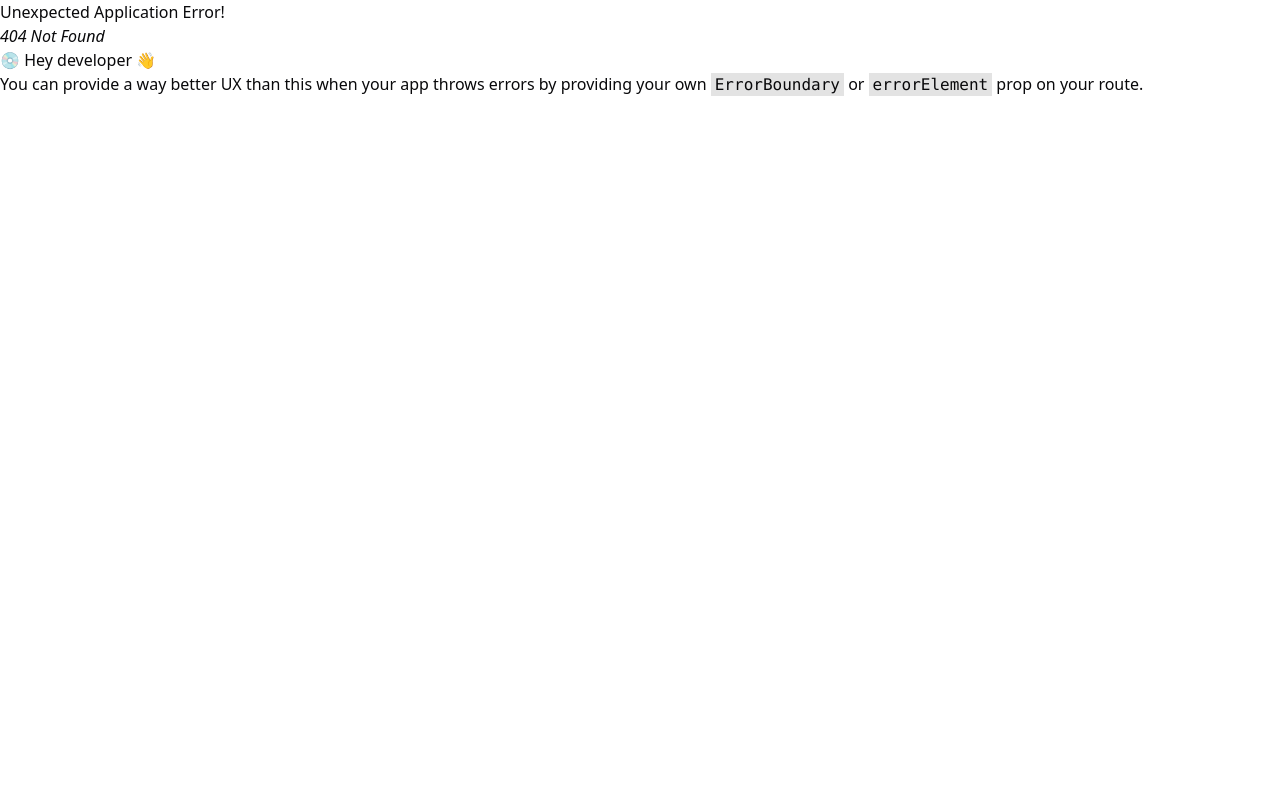
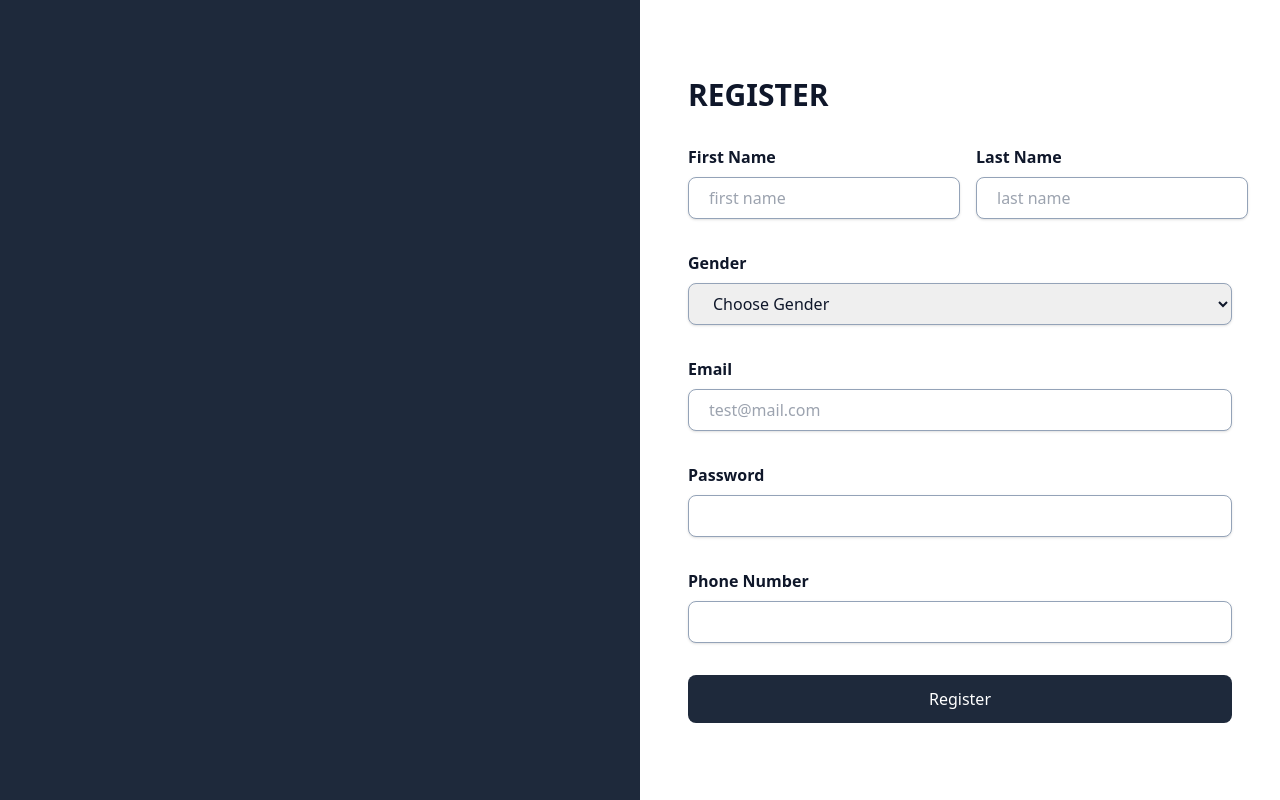
Before and after one commit to Grup-2-Project/FE-Sosmed, a React (Vite) app: page /register in a window 1280 px wide. Before the commit this address had no page. Built offline with nearby package versions, Linux system fonts and the light colour scheme.

Commit message:
feat : login,register

```diff
--- /dev/null
+++ b/src/pages/auth/Login.tsx
@@ -0,0 +1,40 @@
+const Login = () => {
+  return (
+    <div className="min-h-screen flex ">
+      <div className="w-1/2 bg-slate-800"></div>
+      <div className="w-1/2 bg-white flex flex-col items-center justify-center text-slate-900">
+        <div className="max-w-xl p-4 w-full space-y-8">
+          <h1 className="uppercase font-semibold text-3xl text-slate-900">Login</h1>
+
+          <div className="flex flex-col gap-y-2 w-full">
+            <label htmlFor="email" className="font-semibold">
+              Email
+            </label>
+            <input
+              type="email"
+              id="email"
+              className="border px-5 py-2 rounded-lg shadow outline-none border-slate-400"
+              placeholder="test@mail.com"
+            />
+          </div>
+          <div className="flex flex-col gap-y-2 w-full">
+            <label htmlFor="password" className="font-semibold">
+              Password
+            </label>
+            <input
+              type="password"
+              id="password"
+              className="border px-5 py-2 rounded-lg shadow outline-none border-slate-400"
+            />
+          </div>
+
+          <button className="font-medium px-5 py-3 bg-slate-800 text-white w-full rounded-lg">
+            Login
+          </button>
+        </div>
+      </div>
+    </div>
+  );
+};
+
+export default Login;
--- /dev/null
+++ b/src/pages/auth/Register.tsx
@@ -0,0 +1,92 @@
+const Register = () => {
+  return (
+    <div className="min-h-screen flex ">
+      <div className="w-1/2 bg-slate-800"></div>
+      <div className="w-1/2 bg-white flex flex-col items-center justify-center text-slate-900">
+        <div className="max-w-xl p-4 w-full space-y-8">
+          <h1 className="uppercase font-semibold text-3xl text-slate-900">register</h1>
+
+          <div className="flex items-center gap-x-4">
+            <div className="flex flex-col gap-y-2 w-1/2">
+              <label htmlFor="first-name" className="font-semibold">
+                First Name
+              </label>
+              <input
+                type="text"
+                className="border px-5 py-2 rounded-lg shadow outline-none border-slate-400"
+                placeholder="first name"
+                id="first-name"
+              />
+            </div>
+            <div className="flex flex-col gap-y-2 w-1/2">
+              <label htmlFor="last-name" className="font-semibold">
+                Last Name
+              </label>
+              <input
+                type="text"
+                className="border px-5 py-2 rounded-lg shadow outline-none border-slate-400"
+                placeholder="last name"
+                id="last-name"
+              />
+            </div>
+          </div>
+
+          <div className="flex flex-col gap-y-2 w-full">
+            <label htmlFor="gender" className="font-semibold">
+              Gender
+            </label>
+            <select
+              id="gender"
+              className="border px-5 py-2 rounded-lg shadow outline-none border-slate-400">
+              <option value="choose" disabled selected hidden>
+                Choose Gender
+              </option>
+              <option value="male">Male</option>
+              <option value="female">Female</option>
+            </select>
+          </div>
+
+          <div className="flex flex-col gap-y-2 w-full">
+            <label htmlFor="email" className="font-semibold">
+              Email
+            </label>
+            <input
+              type="email"
+              id="email"
+              className="border px-5 py-2 rounded-lg shadow outline-none border-slate-400"
+              placeholder="test@mail.com"
+            />
+          </div>
+
+          <div className="flex flex-col gap-y-2 w-full">
+            <label htmlFor="password" className="font-semibold">
+              Password
+            </label>
+            <input
+              type="password"
+              id="password"
+              className="border px-5 py-2 rounded-lg shadow outline-none border-slate-400"
+            />
+          </div>
+
+          <div className="flex flex-col gap-y-2 w-full">
+            <label htmlFor="phone-number" className="font-semibold">
+              Phone Number
+            </label>
+            <input
+              type="text"
+              id="phone-number"
+              className="border px-5 py-2 rounded-lg shadow outline-none border-slate-400"
+            />
+          </div>
+
+          <button className="font-medium px-5 py-3 bg-slate-800 text-white w-full rounded-lg">
+            Register
+          </button>
+        </div>
+      </div>
+    </div>
+  );
+};
+
+export default Register;
```
Also changed, not shown: src/router/routes.tsx (+14 -4 lines).
